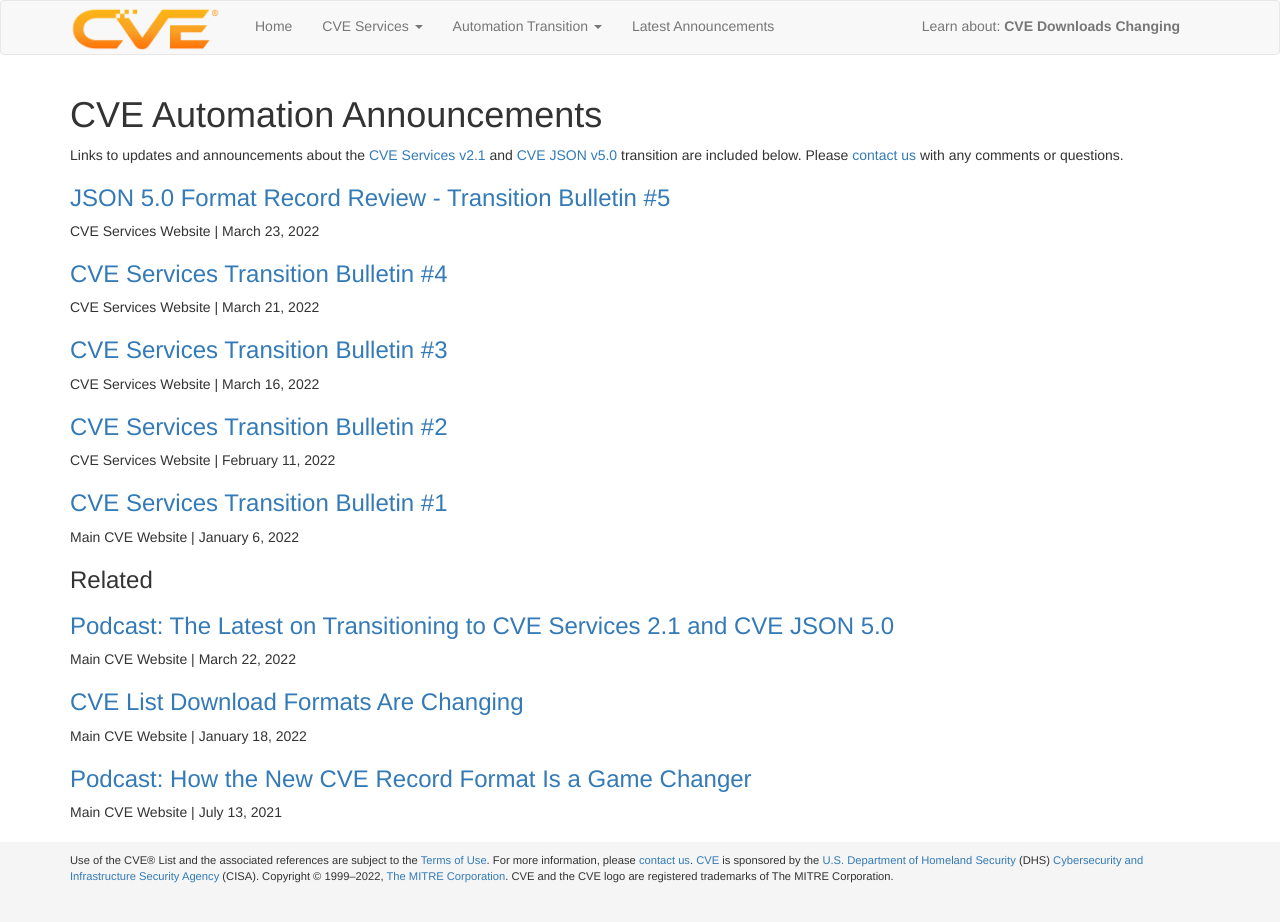
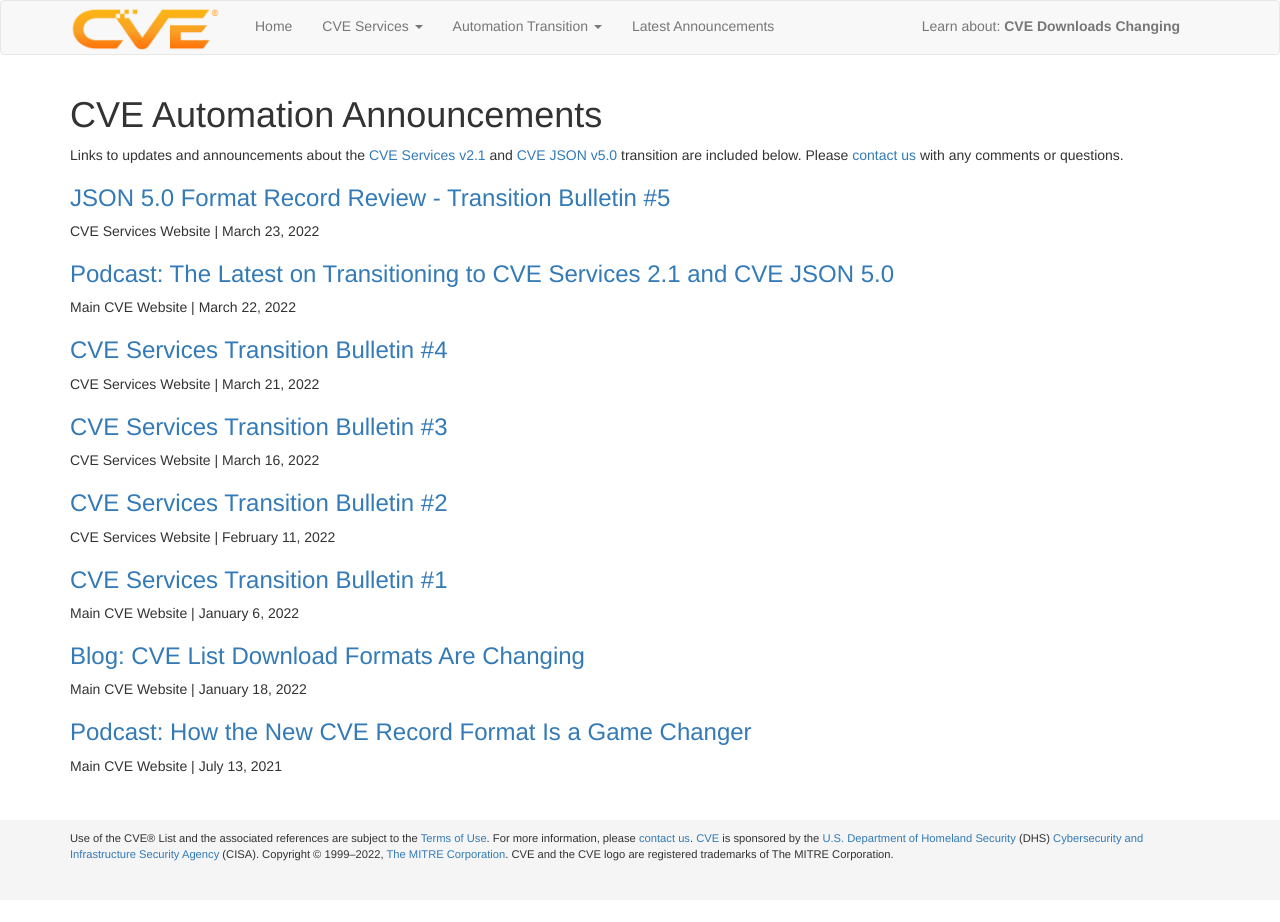
Before and after one commit to CVEProject/cveproject.github.io, a Jekyll site: the page built from automation-announcements.md, in a window 1280 px wide. Built offline with Jekyll 4.4.1, drawn with Linux system fonts in a browser that asks for light colours; nearby versions of some CDN libraries; after the commit the page ends 900 px from its top, so only the background shows below that; part of the change alters nothing that is shown.

Commit message:
Update automation-announcements.md
Converted to all comms items list by date

```diff
--- a/automation-announcements.md
+++ b/automation-announcements.md
@@ -7,6 +7,9 @@ Links to updates and announcements about the [CVE Services v2.1](https://github.
 
 ### [JSON 5.0 Format Record Review - Transition Bulletin #5](https://cveproject.github.io/automation-transition#bulletin-number-5)
 CVE Services Website | March 23, 2022
+
+### [Podcast: The Latest on Transitioning to CVE Services 2.1 and CVE JSON 5.0](https://www.cve.org/Media/News/item/podcast/2022/03/22/The-Latest-on-Transitioning-to)
+Main CVE Website | March 22, 2022
 
 ### [CVE Services Transition Bulletin #4](https://cveproject.github.io/automation-transition#bulletin-number-4)
 CVE Services Website | March 21, 2022
@@ -20,12 +23,7 @@ CVE Services Website | February 11, 2022
 ### [CVE Services Transition Bulletin #1](https://www.cve.org/Media/News/item/news/2022/01/11/Changes-Coming-to-CVE-Record)
 Main CVE Website | January 6, 2022
 
-### Related
-
-### [Podcast: The Latest on Transitioning to CVE Services 2.1 and CVE JSON 5.0](https://www.cve.org/Media/News/item/podcast/2022/03/22/The-Latest-on-Transitioning-to)
-Main CVE Website | March 22, 2022
-
-### [CVE List Download Formats Are Changing](https://www.cve.org/Media/News/item/blog/2022/01/18/CVE-List-Download-Formats-Are)
+### [Blog: CVE List Download Formats Are Changing](https://www.cve.org/Media/News/item/blog/2022/01/18/CVE-List-Download-Formats-Are)
 Main CVE Website | January 18, 2022
 
 ### [Podcast: How the New CVE Record Format Is a Game Changer](https://www.cve.org/Media/News/item/podcast/2021/07/13/How-the-New-CVE-Record)
```
